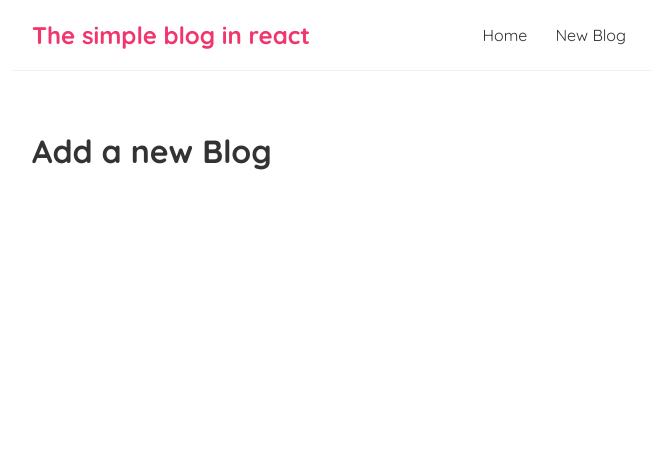
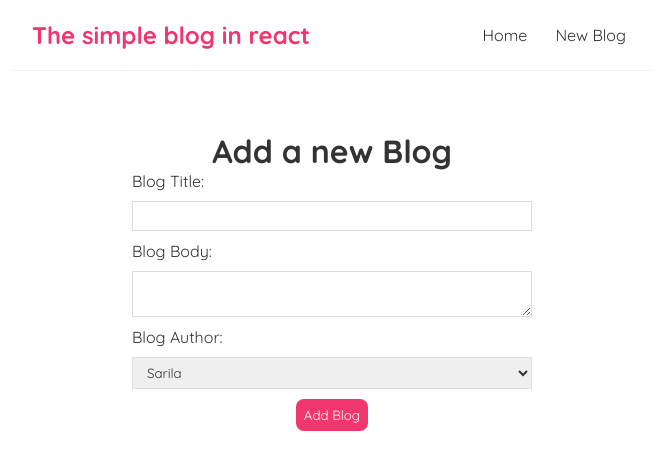
Before and after one commit to sarila/Start-React, a React (Create React App) app: page /create in a window 1280 px wide. Shown: the top 470 px of the page, without its empty margins (308-964 px from the left). Built offline with nearby package versions, Linux system fonts and the light colour scheme.

Commit message:
History hook for redirects

```diff
--- a/data/db.json
+++ b/data/db.json
@@ -23,7 +23,8 @@
       "body": "This is my fourth blog",
       "author": "Thomas",
       "id": 4
-        }, {
+    },
+    {
       "title": "My fifth Blog",
       "body": "This is my fifth blog",
       "author": "Sarila",
@@ -34,6 +35,42 @@
       "body": "This is my sixth blog",
       "author": "Thomas",
       "id": 6
+    },
+    {
+      "title": "Officiis cillum hic ",
+      "body": "Minim sint est labor",
+      "author": "Sarila",
+      "id": 7
+    },
+    {
+      "title": "Officiis cillum hic ",
+      "body": "Minim sint est labor",
+      "author": "Sarila",
+      "id": 8
+    },
+    {
+      "title": "Magni ullamco iusto ",
+      "body": "In iste dolorem quam",
+      "author": "Mark",
+      "id": 9
+    },
+    {
+      "title": "Magni ullamco iusto ",
+      "body": "In iste dolorem quam",
+      "author": "Mark",
+      "id": 10
+    },
+    {
+      "title": "Magni ullamco iusto ",
+      "body": "In iste dolorem quam",
+      "author": "Mark",
+      "id": 11
+    },
+    {
+      "title": "Magni ullamco iusto ",
+      "body": "In iste dolorem quam",
+      "author": "Mark",
+      "id": 12
     }
   ]
 }
--- a/src/Create.js
+++ b/src/Create.js
@@ -1,7 +1,49 @@
+import { useState } from "react";
+import { useHistory } from "react-router-dom";
+
 const Create = ()=> {
+    const [title, setTitle] = useState('');
+    const [body, setBody] = useState('');
+    const [author, setAuthor] = useState('Sarila');
+    const [isPending, setIsPending] = useState(false);
+    const history = useHistory();
+
+    const handleEvent = (e) => {
+        e.preventDefault();
+        const blog ={title, body, author};
+
+        setIsPending(true);
+        fetch('http://localhost:8000/blogs', {
+            method: 'POST',
+            headers: {"content-type": "application/json"},
+            body: JSON.stringify(blog)
+        }). then (() => {
+            console.log("new blog added");
+            setIsPending(false);
+            history.push('/');
+        })
+
+    }
     return (
         <div className="create">
             <h1>Add a new Blog</h1>
+            <form onSubmit={handleEvent}>
+                <label>Blog Title:</label>
+                <input type="text" required value={title} onChange={(e)=> {setTitle(e.target.value)}}/>
+
+                <label>Blog Body:</label>
+                <textarea required value={body} onChange={(e)=>setBody(e.target.value)}></textarea>
+
+                <label>Blog Author:</label>
+                <select value={author} onChange={(e) => setAuthor(e.target.value)}>
+                    <option value="Sarila">Sarila</option>
+                    <option value="Mark">Mark</option>
+                    <option value="Thomas">Thomas</option>
+                </select>
+                {!isPending && <button>Add Blog</button>}
+                {isPending && <button disabled>Adding Blog</button>}
+
+            </form>
         </div>
     );
 }
--- a/src/index.css
+++ b/src/index.css
@@ -69,3 +69,35 @@
   border-radius: 8px;
   cursor: pointer;
 }
+
+/* create new blog form */
+.create {
+  max-width: 400px;
+  margin: 0 auto;
+  text-align: center;
+}
+.create label {
+  text-align: left;
+  display: block;
+}
+.create h2 {
+  font-size: 20px;
+  color: #f1356d;
+  margin-bottom: 30px;
+}
+.create input, .create textarea, .create select {
+  width: 100%;
+  padding: 6px 10px;
+  margin: 10px 0;
+  border: 1px solid #ddd;
+  box-sizing: border-box;
+  display: block;
+}
+.create button {
+  background: #f1356d;
+  color: #fff;
+  border: 0;
+  padding: 8px;
+  border-radius: 8px;
+  cursor: pointer;
+}
```
Lines whose indentation alone changed are shown as unchanged.
